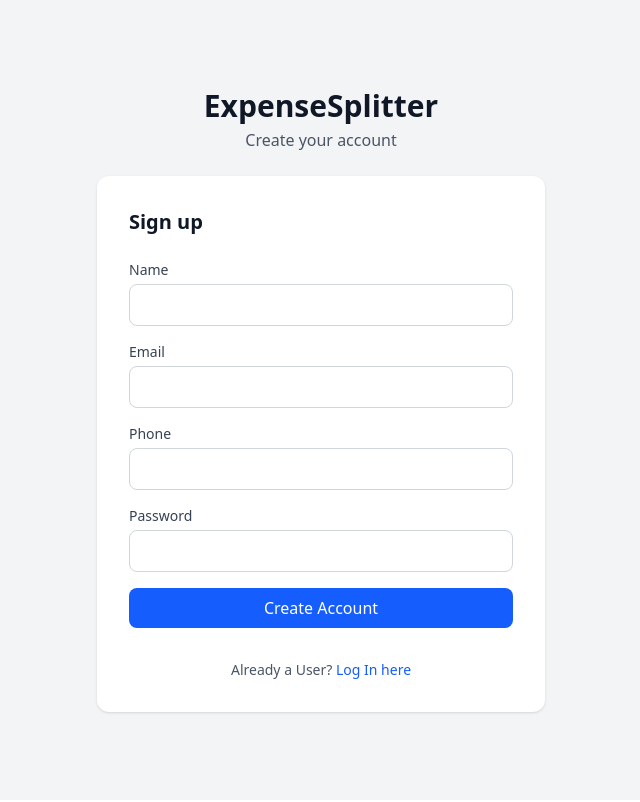
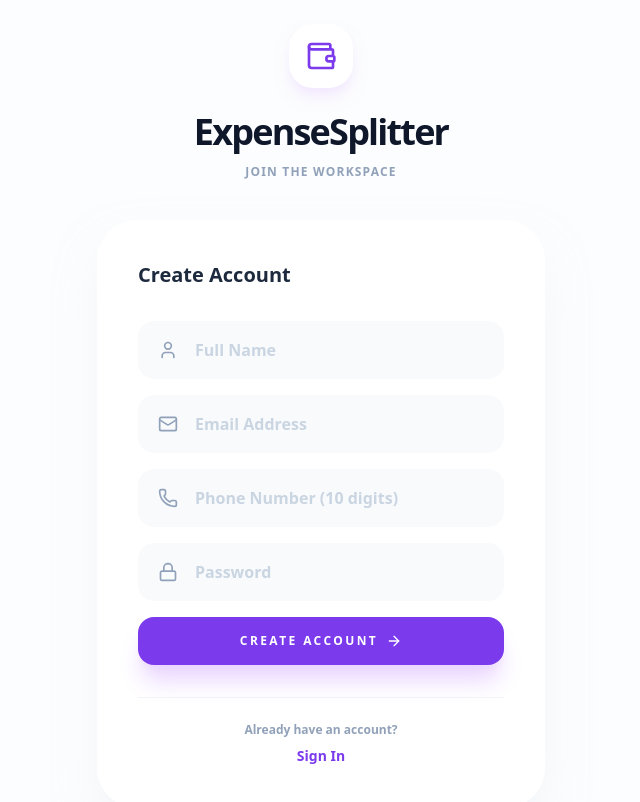
Before and after one commit to vpranavmadhu/Expense-Spiltter-App, a React app in the folder frontend/: page /register in a window 1280 px wide. Shown: the top 802 px of the page, without its empty margins (319-959 px from the left). Built offline with nearby package versions, Linux system fonts and the light colour scheme; no server answers; the HTML template or start-up script is replaced by a standard one.

Commit message:
Modifies register page css and structure

```diff
--- a/frontend/src/pages/Register.jsx
+++ b/frontend/src/pages/Register.jsx
@@ -1,27 +1,37 @@
 import { useState } from "react";
+import { Link, useNavigate } from "react-router-dom";
+import { User, Mail, Phone, Lock, ArrowRight, Wallet } from "lucide-react";
 import api from "../api";
 
-export default function Register({ setUser }) {
-  const [form, setForm] = useState({
-    name: "",
-    email: "",
-    phone: "",
-    password: "",
-  });
-
+export default function Register() {
+  const [form, setForm] = useState({ name: "", email: "", phone: "", password: "" });
   const [error, setError] = useState("");
   const [loading, setLoading] = useState(false);
 
+  const navigate = useNavigate();
+
   const handleChange = (e) => {
-    setForm({ ...form, [e.target.name]: e.target.value });
+    const { name, value } = e.target;
+
+    if (name === "phone") {
+      if (!/^\d*$/.test(value)) return;
+      if (value.length > 10) return;
+    }
+
+    setForm({ ...form, [name]: value });
   };
 
   const handleRegister = async (e) => {
     e.preventDefault();
     setError("");
 
-    if (!form.name || !form.email || !form.phone || !form.password) {
-      setError("All fields are required");
+    if (!form.name || !form.email || !form.password || !form.phone) {
+      setError("Please fill in all required fields");
+      return;
+    }
+
+    if (form.phone.length !== 10) {
+      setError("Phone number must be exactly 10 digits");
       return;
     }
 
@@ -32,81 +42,117 @@ export default function Register({ setUser }) {
         name: form.name,
         email: form.email,
         phone: form.phone,
-        password: form.password,
+        password: form.password
       });
 
-      // auto login
-      const res = await api.get("/api/me");
-      setUser(res.data);
-    } catch {
-      setError("Registration failed");
+      alert("Registration Successful! Please login.");
+      navigate("/login");
+
+    } catch (err) {
+      console.error(err);
+      setError(err.response?.data?.error || "Registration failed. Please check your details.");
     } finally {
       setLoading(false);
     }
   };
 
   return (
-    <div className="min-h-screen flex items-center justify-center bg-gray-100">
+    <div className="min-h-screen flex items-center justify-center bg-[#fcfdfe] p-6 relative overflow-hidden">
+      <div className="absolute top-[-10%] right-[-10%] w-160 h-160 bg-purple-100/50 rounded-full blur-3xl -z-10"></div>
+      <div className="absolute bottom-[-10%] left-[-10%] w-120 h-120 bg-indigo-100/50 rounded-full blur-3xl -z-10"></div>
+
       <div className="w-full max-w-md">
-        {/* APP NAME */}
-        <div className="text-center mb-6">
-          <h1 className="text-3xl font-bold text-gray-900">
-            ExpenseSplitter
-          </h1>
-          <p className="text-gray-600 mt-1">
-            Create your account
-          </p>
+
+        <div className="text-center mb-10">
+          <div className="inline-flex items-center justify-center w-16 h-16 bg-white rounded-3xl shadow-lg shadow-purple-100 mb-6 text-[#7c3aed]">
+            <Wallet className="w-8 h-8" />
+          </div>
+          <h1 className="text-4xl font-black text-slate-900 tracking-tighter">ExpenseSplitter</h1>
+          <p className="text-slate-400 font-bold uppercase tracking-widest text-xs mt-3">Join the Workspace</p>
         </div>
 
-        {/* REGISTER CARD */}
-        <div className="bg-white rounded-xl shadow-sm p-8">
-          <h2 className="text-xl font-semibold text-gray-900 mb-6">
-            Sign up
-          </h2>
+        <div className="bg-white/80 backdrop-blur-xl rounded-[2.5rem] shadow-2xl shadow-slate-200/50 border border-white p-10">
+          <h2 className="text-xl font-black text-slate-800 mb-8">Create Account</h2>
 
           <form onSubmit={handleRegister} className="space-y-4">
-            <Input label="Name" name="name" value={form.name} onChange={handleChange} />
-            <Input label="Email" name="email" type="email" value={form.email} onChange={handleChange} />
-            <Input label="Phone" name="phone" value={form.phone} onChange={handleChange} />
-            <Input label="Password" name="password" type="password" value={form.password} onChange={handleChange} />
+
+            <div className="relative group">
+              <User className="absolute left-5 top-1/2 -translate-y-1/2 w-5 h-5 text-slate-400 group-focus-within:text-[#7c3aed] transition-colors" />
+              <input
+                name="name"
+                type="text"
+                className="w-full bg-slate-50 border border-transparent rounded-2xl pl-14 pr-6 py-4 font-bold text-slate-700 placeholder:text-slate-300 focus:bg-white focus:border-purple-100 focus:outline-none focus:ring-4 focus:ring-purple-50 transition-all"
+                placeholder="Full Name"
+                value={form.name}
+                onChange={handleChange}
+              />
+            </div>
+
+            <div className="relative group">
+              <Mail className="absolute left-5 top-1/2 -translate-y-1/2 w-5 h-5 text-slate-400 group-focus-within:text-[#7c3aed] transition-colors" />
+              <input
+                name="email"
+                type="email"
+                className="w-full bg-slate-50 border border-transparent rounded-2xl pl-14 pr-6 py-4 font-bold text-slate-700 placeholder:text-slate-300 focus:bg-white focus:border-purple-100 focus:outline-none focus:ring-4 focus:ring-purple-50 transition-all"
+                placeholder="Email Address"
+                value={form.email}
+                onChange={handleChange}
+              />
+            </div>
+
+            <div className="relative group">
+              <Phone className="absolute left-5 top-1/2 -translate-y-1/2 w-5 h-5 text-slate-400 group-focus-within:text-[#7c3aed] transition-colors" />
+              <input
+                name="phone"
+                type="tel"
+                maxLength={10}
+                className="w-full bg-slate-50 border border-transparent rounded-2xl pl-14 pr-6 py-4 font-bold text-slate-700 placeholder:text-slate-300 focus:bg-white focus:border-purple-100 focus:outline-none focus:ring-4 focus:ring-purple-50 transition-all"
+                placeholder="Phone Number (10 digits)"
+                value={form.phone}
+                onChange={handleChange}
+              />
+            </div>
+
+            <div className="relative group">
+              <Lock className="absolute left-5 top-1/2 -translate-y-1/2 w-5 h-5 text-slate-400 group-focus-within:text-[#7c3aed] transition-colors" />
+              <input
+                name="password"
+                type="password"
+                className="w-full bg-slate-50 border border-transparent rounded-2xl pl-14 pr-6 py-4 font-bold text-slate-700 placeholder:text-slate-300 focus:bg-white focus:border-purple-100 focus:outline-none focus:ring-4 focus:ring-purple-50 transition-all"
+                placeholder="Password"
+                value={form.password}
+                onChange={handleChange}
+              />
+            </div>
 
             {error && (
-              <p className="text-red-500 text-sm">{error}</p>
+               <div className="bg-rose-50 text-rose-500 text-xs font-bold px-4 py-3 rounded-xl border border-rose-100 text-center">
+                 {error}
+               </div>
             )}
 
             <button
-              disabled={loading}
-              className="w-full bg-blue-600 text-white py-2 rounded-lg
-                         hover:bg-blue-700 transition
-                         disabled:opacity-50"
+                disabled={loading}
+                className="w-full bg-[#7c3aed] hover:bg-[#6d28d9] text-white py-4 rounded-2xl font-black text-xs uppercase tracking-[0.2em] shadow-xl shadow-purple-200 transition-all active:scale-95 disabled:opacity-50 disabled:cursor-not-allowed flex items-center justify-center gap-2 group mt-2"
             >
-              {loading ? "Creating account..." : "Create Account"}
+                {loading ? "CREATING..." : "CREATE ACCOUNT"}
+                {!loading && <ArrowRight className="w-4 h-4 group-hover:translate-x-1 transition-transform" />}
             </button>
-            <p className="text-sm text-center text-gray-600 mt-4">
-                            Already a User?{" "}
-                            <a href="/login" className="text-blue-600 hover:underline">
-                                Log In here
-                            </a>
-                        </p>
           </form>
+
+          <div className="mt-8 pt-6 border-t border-slate-100 text-center">
+            <p className="text-xs font-bold text-slate-400">
+                Already have an account?
+            </p>
+            <Link
+                to="/login"
+                className="inline-block mt-2 text-sm font-black text-[#7c3aed] hover:text-[#6d28d9] hover:underline"
+            >
+                Sign In
+            </Link>
+          </div>
         </div>
       </div>
     </div>
   );
 }
-
-function Input({ label, ...props }) {
-  return (
-    <div>
-      <label className="block text-sm font-medium text-gray-700 mb-1">
-        {label}
-      </label>
-      <input
-        {...props}
-        className="w-full border border-gray-300 rounded-lg px-4 py-2
-                   focus:outline-none focus:ring-2 focus:ring-blue-500
-                   focus:border-blue-500 transition"
-      />
-    </div>
-  );
-}
```
